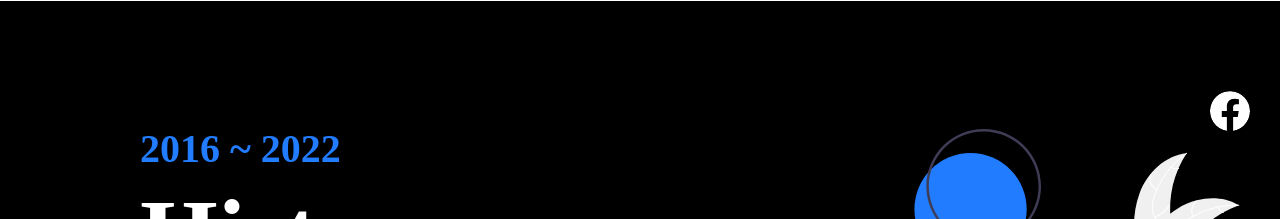
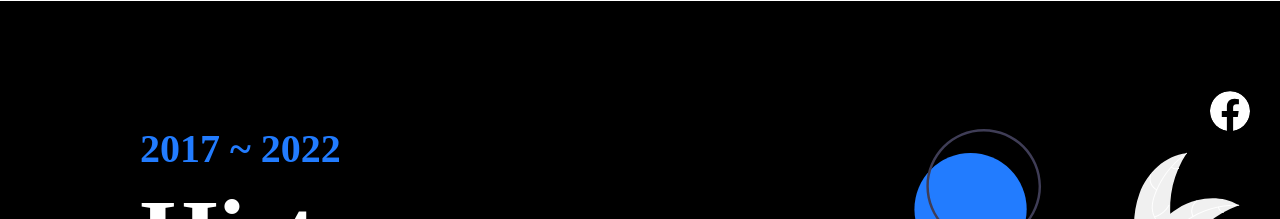
Before and after one commit to 7thHighthon/Front, a React (Create React App) app: page / in a window 1280 px wide. Shown: the part 1900-2119 px from the top of the page. Built offline with nearby package versions, Linux system fonts and the light colour scheme.

Commit message:
[UPDATE] Cursor pointer 및 자잘구리 한 것들

```diff
--- a/src/Components/History/History.tsx
+++ b/src/Components/History/History.tsx
@@ -19,7 +19,7 @@ const History: React.FC = () => {
   return (
     <HistoryBox>
       <HistoryLeftWrap>
-        <HistorySubTitle>2016 ~ 2022</HistorySubTitle>
+        <HistorySubTitle>2017 ~ 2022</HistorySubTitle>
         <HistoryTitle>History</HistoryTitle>
         <HistoryLeftText>
           하이톤의 역사는 2017년부터 계속되어왔습니다.
--- a/src/Components/Submit/Submit.tsx
+++ b/src/Components/Submit/Submit.tsx
@@ -32,7 +32,7 @@ const Submit: React.FC = () => {
         </SubmitRightWrap>
       </SubmitItemWrap>
       <SubmitFBButton>
-        <SubmitFBButtonImg src={WhiteFaceBook} />
+        <SubmitFBButtonImg src={WhiteFaceBook} onClick={() => openFaceBook()} />
       </SubmitFBButton>
     </SubmitBox>
   );
--- a/src/Components/header/index.ts
+++ b/src/Components/header/index.ts
@@ -25,6 +25,7 @@ export const Logoimg = styled.img`
   height: 26px;
   margin-left: 140px;
   margin-right: 12px;
+  cursor: pointer;
 `;
 
 export const Title = styled.p`
@@ -33,6 +34,7 @@ export const Title = styled.p`
   text-align: center;
   font-weight: bold;
   font-family: "Noto Sans KR", sans-serif;
+  cursor: pointer;
 `;
 
 export const MenuDiv = styled.div`
```
